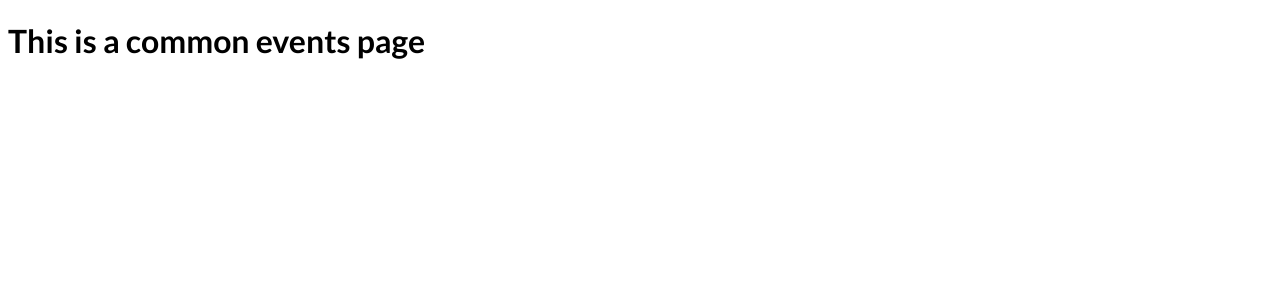
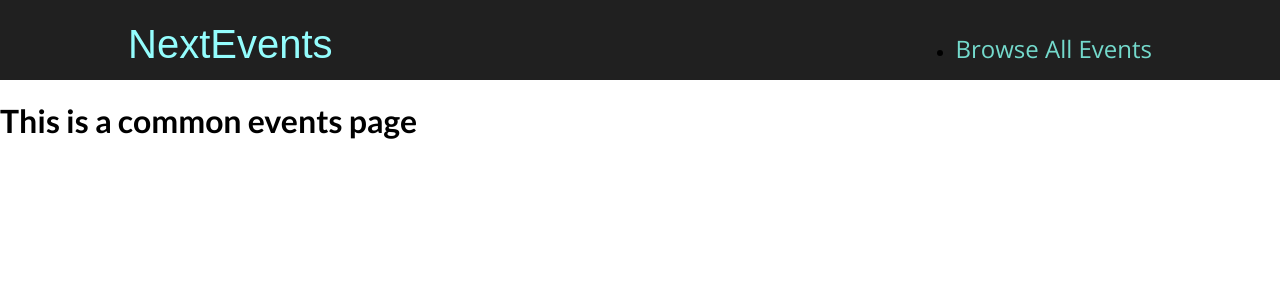
Before and after one commit to GGSMNandathilaka/nextjs-code, a Next.js app in the folder nextjs-course/: page /events in a window 1280 px wide. Shown: the top 300 px of the page. Built offline with nearby package versions, Linux system fonts and the light colour scheme.

Commit message:
navigate to the filtered events page programatical

```diff
--- /dev/null
+++ b/nextjs-course/components/layout/layout.js
@@ -0,0 +1,13 @@
+import { Fragment } from "react";
+import MainHeader from "./main-header";
+
+function Layout(props) {
+  return (
+    <Fragment>
+      <MainHeader />
+      <main>{props.children}</main>
+    </Fragment>
+  );
+}
+
+export default Layout;
--- /dev/null
+++ b/nextjs-course/components/layout/main-header.js
@@ -0,0 +1,21 @@
+import Link from "next/link";
+import classes from "./main-header.module.css";
+
+function MainHeader() {
+  return (
+    <header className={classes.header}>
+      <div className={classes.logo}>
+        <Link href="/">NextEvents</Link>
+      </div>
+      <nav className={classes.navigation}>
+        <ul>
+          <li>
+            <Link href="/events">Browse All Events</Link>
+          </li>
+        </ul>
+      </nav>
+    </header>
+  );
+}
+
+export default MainHeader;
--- /dev/null
+++ b/nextjs-course/components/layout/main-header.module.css
@@ -0,0 +1,41 @@
+.header {
+  width: 100%;
+  display: flex;
+  justify-content: space-between;
+  align-items: baseline;
+  padding: 1rem 10%;
+  height: 5rem;
+  background-color: #202020;
+}
+
+.logo {
+  font-size: 1.5rem;
+  color: white;
+  font-family: "Fira", sans-serif;
+  height: 100%;
+  display: flex;
+  justify-content: center;
+  align-items: center;
+  color: #94fdfd;
+}
+
+.logo a {
+  text-decoration: none;
+  color: #94fdfd;
+}
+
+.navigation a {
+  text-decoration: none;
+  color: #74dacc;
+  font-size: 1rem;
+}
+
+@media (min-width: 768px) {
+  .logo {
+    font-size: 2.5rem;
+  }
+
+  .navigation a {
+    font-size: 1.5rem;
+  }
+}
--- a/nextjs-course/pages/_app.js
+++ b/nextjs-course/pages/_app.js
@@ -1,7 +1,12 @@
-import '../styles/globals.css'
+import Layout from "../components/layout/layout";
+import "../styles/globals.css";
 
 function MyApp({ Component, pageProps }) {
-  return <Component {...pageProps} />
+  return (
+    <Layout>
+      <Component {...pageProps} />
+    </Layout>
+  );
 }
 
-export default MyApp
+export default MyApp;
--- a/nextjs-course/styles/globals.css
+++ b/nextjs-course/styles/globals.css
@@ -6,6 +6,7 @@
 
 body {
   font-family: "Open Sans", "Lato", sans-serif;
+  margin: auto;
 }
 
 h1,
```
Also changed, not shown: nextjs-course/components/events/events-search.js (added, +53 -0 lines), nextjs-course/components/events/events-search.module.css (added, +69 -0 lines), nextjs-course/components/ui/button.js (+11 -3 lines), nextjs-course/data/calendar-data.js (added, +24 -0 lines), nextjs-course/pages/events/index.js (+23 -1 lines).
